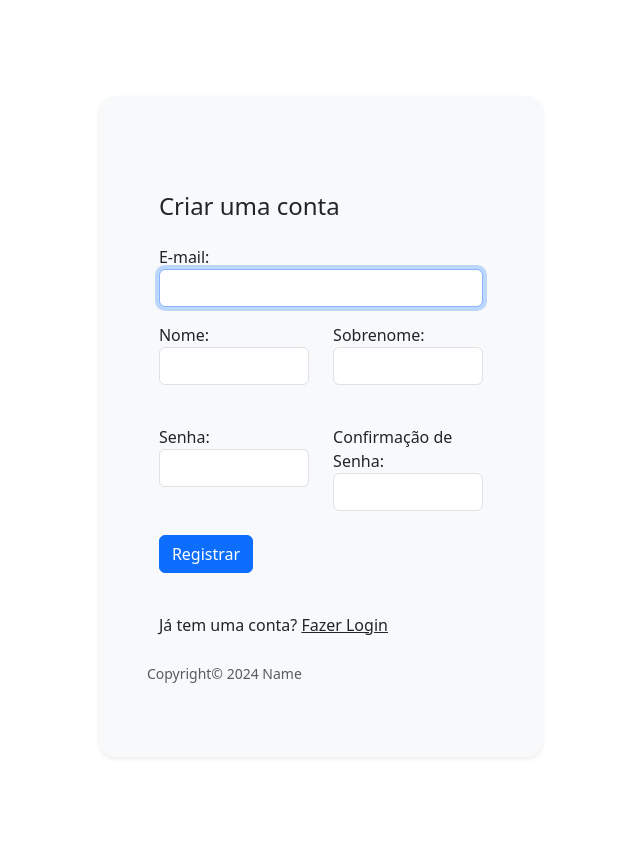
After one commit to MAGMoises/mag_consultorio, a Django app: page /contas/criar-conta/ in a window 1280 px wide. The commit adds this page. Shown: the whole page, without its empty margins (630-1270 px from the left). Run offline with Django 5.2, Linux system fonts and the light colour scheme; parts of the project's set-up code (start-up, migrations or seed data) failed here and were passed over; some libraries are stand-ins or nearby versions.

Commit message:
refaturando template register

```diff
--- /dev/null
+++ b/apps/base/templates/base_auth.html
@@ -0,0 +1,16 @@
+{% extends 'base.html' %}
+{% block title %}Autenticação{% endblock %}
+{% block content %}
+<div class="container col-xl-10 col-xxl-8 px-4 py-5">
+  <div class="row g-lg-5 py-5">
+    <div class="col-lg-7"></div>
+    <div class="col-md-10 mx-auto col-lg-5 p-4 p-md-5 rounded-4 bg-light shadow-sm">
+      {% include 'components/message.html' %}
+      {% block content_auth %}{% endblock %}
+      <div class="text-muted py-4">
+        <small>Copyright© 2024 Name</small>
+      </div>
+    </div>
+  </div>
+</div>
+{% endblock %}
--- a/apps/contas/admin.py
+++ b/apps/contas/admin.py
@@ -1,10 +1,10 @@
 from django.contrib import admin
 from django.contrib.auth.admin import UserAdmin
-# from contas.forms import UserCreationForm
+from contas.forms import UserCreationForm
 from contas.models import MyUser
 
 class MyUserAdmin(UserAdmin):
-    # add_form = UserCreationForm
+    add_form = UserCreationForm
     model = MyUser
     list_display = ('email', 'first_name', 'last_name', 'is_active', 'is_staff')
     list_filter = ('is_active', 'is_staff')
--- /dev/null
+++ b/apps/contas/forms.py
@@ -0,0 +1,45 @@
+from django import forms
+from django.contrib.auth.forms import UserCreationForm
+from django.core.exceptions import ValidationError
+from contas.models import MyUser
+
+class CustomUserCreationForm(UserCreationForm):
+    password1 = forms.CharField(
+        label="Senha",
+        widget=forms.PasswordInput(attrs={'class': 'form-control'}),
+        help_text="Sua senha deve ter pelo menos 8 caracteres."
+    )
+    password2 = forms.CharField(
+        label="Confirmação de Senha",
+        widget=forms.PasswordInput(attrs={'class': 'form-control'}),
+        help_text="Repita a senha para confirmação."
+    )
+
+    class Meta:
+        model = MyUser
+        fields = ('email', 'first_name', 'last_name', 'password1', 'password2')
+        labels = {
+            'email': 'E-mail',
+            'first_name': 'Nome',
+            'last_name': 'Sobrenome',
+        }
+
+    def __init__(self, *args, **kwargs):
+        super().__init__(*args, **kwargs)
+        for field_name, field in self.fields.items():
+            css_class = 'form-check-input' if isinstance(field.widget, forms.CheckboxInput) else 'form-control'
+            field.widget.attrs['class'] = css_class
+
+    def clean_password2(self):
+        password1 = self.cleaned_data.get("password1")
+        password2 = self.cleaned_data.get("password2")
+        if password1 and password2 and password1 != password2:
+            raise ValidationError("As senhas não correspondem!")
+        return password2
+
+    def save(self, commit=True):
+        user = super().save(commit=False)
+        user.set_password(self.cleaned_data["password1"])
+        if commit:
+            user.save()
+        return user
--- /dev/null
+++ b/apps/contas/templates/register.html
@@ -0,0 +1,44 @@
+{% extends 'base_auth.html' %}
+
+{% block title %}Registrar{% endblock %}
+
+{% block content_auth %}
+<div class="container mt-5">
+    <h4>Criar uma conta</h4>
+
+    <form class="row" method="post" action="{% url 'register' %}">
+        {% csrf_token %}
+
+        {% for field in form %}
+            {% if field != form.usable_password %}
+                {% if field == form.email %}
+                    <div class="col-md-12">
+                        <div class="mt-3">
+                            {{ field.label_tag }}
+                            {{ field }}
+                        </div>
+                    </div>
+                {% else %}
+                    <div class="col-md-6">
+                        <div class="mt-3 mb-4">
+                            {{ field.label_tag }}
+                            {{ field }}
+                        </div>
+                    </div>
+                {% endif %}
+            {% endif %}
+        {% endfor %}
+
+        <!-- Botão de envio -->
+        <div class="col-md-12 mb-3 mb-4">
+            <button class="btn btn-primary" type="submit">Registrar</button>
+        </div>
+
+
+        <!-- Link para login -->
+        <div class="col-md-12 mt-3">
+            <span>Já tem uma conta? <a class="text-reset" href="{% url 'login' %}">Fazer Login</a></span>
+        </div>
+    </form>
+</div>
+{% endblock %}
--- /dev/null
+++ b/apps/contas/urls.py
@@ -0,0 +1,9 @@
+# from os import path
+from django.urls import path
+from contas import views
+
+urlpatterns = [
+    path('timeout/',  views.timeout_view, name='timeout'),
+    path('entrar/', views.login_view, name='login'),
+    path('criar-conta/', views.register_view, name='register'),
+]
--- a/apps/contas/views.py
+++ b/apps/contas/views.py
@@ -1,3 +1,48 @@
-from django.shortcuts import render
+from django.contrib.auth.models import Group, User
+from django.contrib import messages
+from django.contrib.auth import authenticate, login
+from django.shortcuts import render, redirect
 
-# Create your views here.
+from contas.forms import CustomUserCreationForm
+
+# Functions timed out (Desconecta por inatividade)
+def timeout_view(request):
+  return render(request, 'timeout.html')
+
+# Login
+def login_view(request):
+    if request.user.is_authenticated:
+        return redirect('home')
+    if request.method == 'POST':
+        email = request.POST.get('email')
+        password = request.POST.get('password')
+        user = authenticate(request, email=email, password=password)
+        print(user)
+        if user is not None:
+            login(request, user)
+            return redirect('home')
+        else:
+            messages.error(request, 'Email ou senha inválidos')
+    if request.user.is_authenticated:
+        return redirect('home')
+    return render(request, 'login.html')
+
+# Registrar
+def register_view(request):
+    if request.method == "POST":
+        form = CustomUserCreationForm(request.POST)
+        if form.is_valid():
+            usuario = form.save(commit=False)
+            usuario.is_valid = False
+            usuario.save()
+
+            group = Group.objects.get(name='usuario')
+            usuario.groups.add(group)
+            messages.success(request, 'Registrado. Agora faça o login para começar!')
+            return redirect('login')
+        else:
+            # Tratar quando usuario já existe, senhas... etc...
+            messages.error(request, 'A senha deve ter pelo menos 1 caractere maiúsculo, \
+                1 caractere especial e no minimo 8 caracteres.')
+    form = CustomUserCreationForm()
+    return render(request, "register.html", {'form': form})
--- a/core/urls.py
+++ b/core/urls.py
@@ -1,19 +1,3 @@
-"""
-URL configuration for core project.
-
-The `urlpatterns` list routes URLs to views. For more information please see:
-    https://docs.djangoproject.com/en/5.0/topics/http/urls/
-Examples:
-Function views
-    1. Add an import:  from my_app import views
-    2. Add a URL to urlpatterns:  path('', views.home, name='home')
-Class-based views
-    1. Add an import:  from other_app.views import Home
-    2. Add a URL to urlpatterns:  path('', Home.as_view(), name='home')
-Including another URLconf
-    1. Import the include() function: from django.urls import include, path
-    2. Add a URL to urlpatterns:  path('blog/', include('blog.urls'))
-"""
 from django.contrib import admin
 from django.urls import path, include # adicionar include
 from django.conf import settings
@@ -21,6 +5,7 @@ from django.conf.urls.static import static
 
 urlpatterns = [
     path('admin/', admin.site.urls),
+    path('contas/', include('contas.urls')), # url do app contas
     path('', include('pages.urls')), # url do app
 ]
 urlpatterns += static(settings.STATIC_URL, document_root=settings.STATIC_ROOT) # Adicionar Isto
```
Also changed, not shown: apps/contas/templates/login.html (added, +21 -0 lines), apps/contas/templates/timeout.html (added, +10 -0 lines), apps/pages/templates/index.html (+10 -3 lines), core/settings.py (+11 -0 lines), 1 other file.
